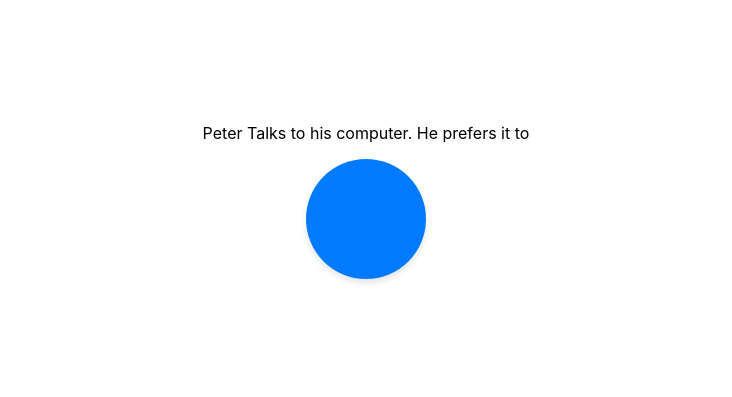
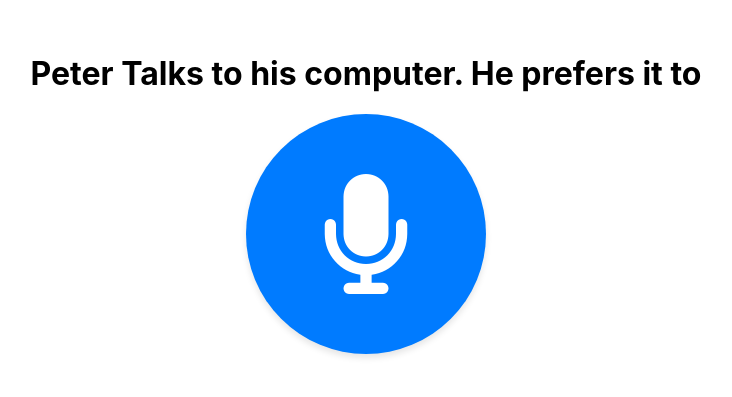
Before and after one commit to elwincheng/Awesomenauts, a React (Create React App) app: page /speech in a window 1280 px wide. Shown: the part 207-604 px from the top of the page, without its empty margins (274-1006 px from the left). Built offline with nearby package versions, Linux system fonts and the light colour scheme.

Commit message:
Add variable recording length and icons

```diff
--- a/package.json
+++ b/package.json
@@ -3,6 +3,10 @@
   "version": "0.1.0",
   "private": true,
   "dependencies": {
+    "@fortawesome/fontawesome-svg-core": "^6.3.0",
+    "@fortawesome/free-regular-svg-icons": "^6.3.0",
+    "@fortawesome/free-solid-svg-icons": "^6.3.0",
+    "@fortawesome/react-fontawesome": "^0.2.0",
     "@testing-library/jest-dom": "^5.16.5",
     "@testing-library/react": "^13.4.0",
     "@testing-library/user-event": "^13.5.0",
--- a/public/index.html
+++ b/public/index.html
@@ -3,6 +3,8 @@
   <head>
     <meta charset="utf-8" />
     <link rel="icon" href="%PUBLIC_URL%/favicon.ico" />
+		<script src="https://kit.fontawesome.com/f78069f774.js" crossorigin="anonymous"></script>
+		<link rel="stylesheet" href="https://kit.fontawesome.com/f78069f774.css" crossorigin="anonymous">
     <meta name="viewport" content="width=device-width, initial-scale=1" />
     <meta name="theme-color" content="#000000" />
     <meta
--- a/src/App.js
+++ b/src/App.js
@@ -14,7 +14,7 @@ function App() {
           <Route path="speech" element={<Speech />} />
           {/* <Route path="/about" component={About} />
           <Route path="/contact" component={Contact} /> */}
-          <Route path="*" element={<Speech />} />
+          {/* <Route path="*" element={<Speech />} /> */}
 				</Routes>
       </div>
     // <div className="App">
--- a/src/pages/Speech.css
+++ b/src/pages/Speech.css
@@ -8,8 +8,8 @@
 }
 
 .record-button {
-  width: 120px;
-  height: 120px;
+  width: 240px;
+  height: 240px;
   border: none;
   border-radius: 50%;
   background-color: #007bff;
@@ -37,7 +37,7 @@
 }
 
 .recording {
-  animation: pulse 1s infinite;
+  animation: pulse 3s infinite;
 }
 
 @keyframes pulse {
@@ -45,7 +45,7 @@
     transform: scale(1);
   }
   50% {
-    transform: scale(1.1);
+    transform: scale(1.2);
   }
   100% {
     transform: scale(1);
--- a/src/pages/Speech.js
+++ b/src/pages/Speech.js
@@ -1,12 +1,14 @@
-import React, { useState, useEffect } from "react";
+import React, { useState, useEffect, useRef } from "react";
 import classNames from "classnames";
 import "./Speech.css";
+import { FontAwesomeIcon } from '@fortawesome/react-fontawesome'
 
 function Speech() {
   const [isRecording, setIsRecording] = useState(false);
   const [audioURL, setAudioURL] = useState(null);
   const [audioBlob, setAudioBlob] = useState(null);
   const [audio, setAudio] = useState([]);
+	let mediaRecorder = useRef(null);
 
   useEffect(() => {
 		console.log("hi")
@@ -21,15 +23,16 @@ function Speech() {
 
   const startRecording = async () => {
     try {
-      const stream = await navigator.mediaDevices.getUserMedia({ audio: true });
-      const mediaRecorder = new MediaRecorder(stream);
       const audioChunks = [];
 
-      mediaRecorder.addEventListener("dataavailable", (event) => {
+			const stream = await navigator.mediaDevices.getUserMedia({ audio: true });
+			mediaRecorder.current = new MediaRecorder(stream);
+
+      mediaRecorder.current.addEventListener("dataavailable", (event) => {
         audioChunks.push(event.data);
       });
 
-      mediaRecorder.addEventListener("stop", () =>{
+      mediaRecorder.current.addEventListener("stop", () =>{
         const audioBlob = new Blob(audioChunks);
         const audioURL = URL.createObjectURL(audioBlob);
 
@@ -38,18 +41,19 @@ function Speech() {
         setIsRecording(false);
       });
 
-      mediaRecorder.start();
+      mediaRecorder.current.start();
       setIsRecording(true);
 
       setTimeout(() => {
-        mediaRecorder.stop();
-      }, 3000);
+        mediaRecorder.current.stop();
+      }, 30000);
     } catch (error) {
       console.error(error);
     }
   };
 
   const stopRecording = () => {
+		mediaRecorder.current.stop();
     setIsRecording(false);
   };
 
@@ -67,12 +71,12 @@ function Speech() {
 
   return (
     <div className="speech-container">
-			<p>Peter Talks to his computer. He prefers it to</p>
+			<h1>Peter Talks to his computer. He prefers it to</h1>
       <button className={buttonClasses} onClick={handleButtonClick}>
         {isRecording ? (
-          <div className="Speech-icon Speech-icon--recording"></div>
+					<i class="fa-solid fa-square fa-3x"></i>
         ) : (
-          <div className="Speech-icon Speech-icon--not-recording"></div>
+					<i class="fa-solid fa-microphone fa-5x"></i>
         )}
       </button>
 			{/* {audio} */}
```
Also changed, not shown: 1 other file (tests, documents, lock files or other folders).
